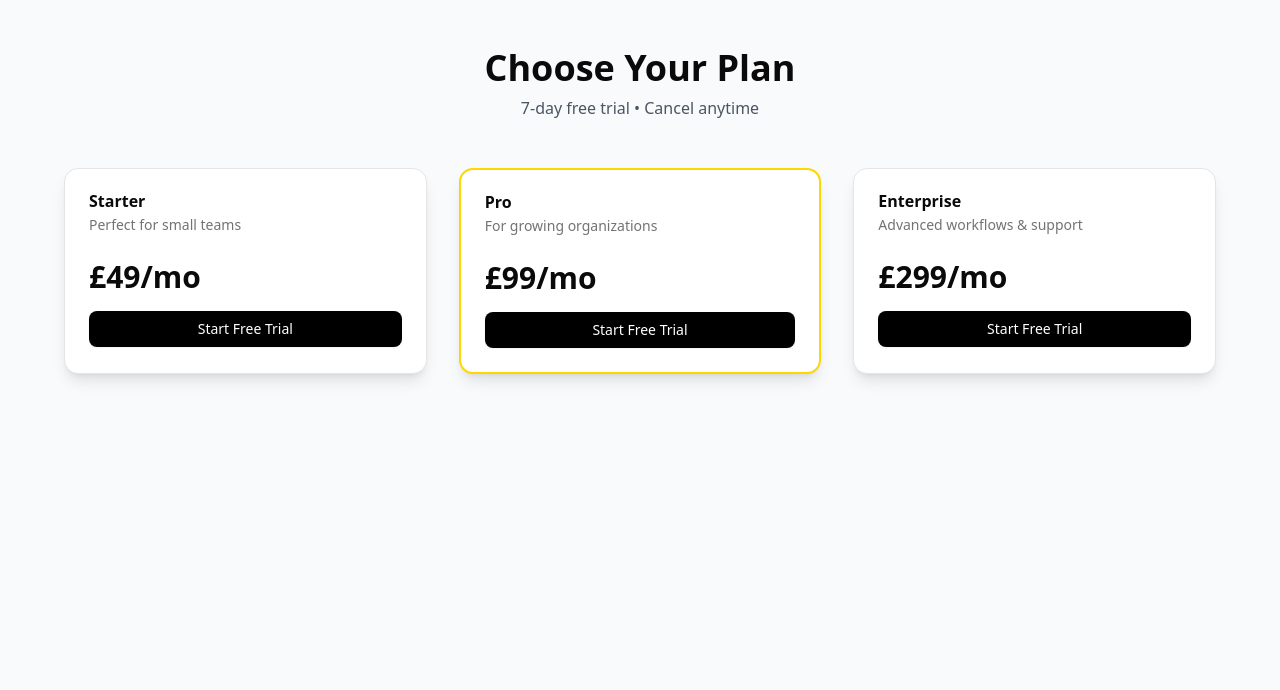
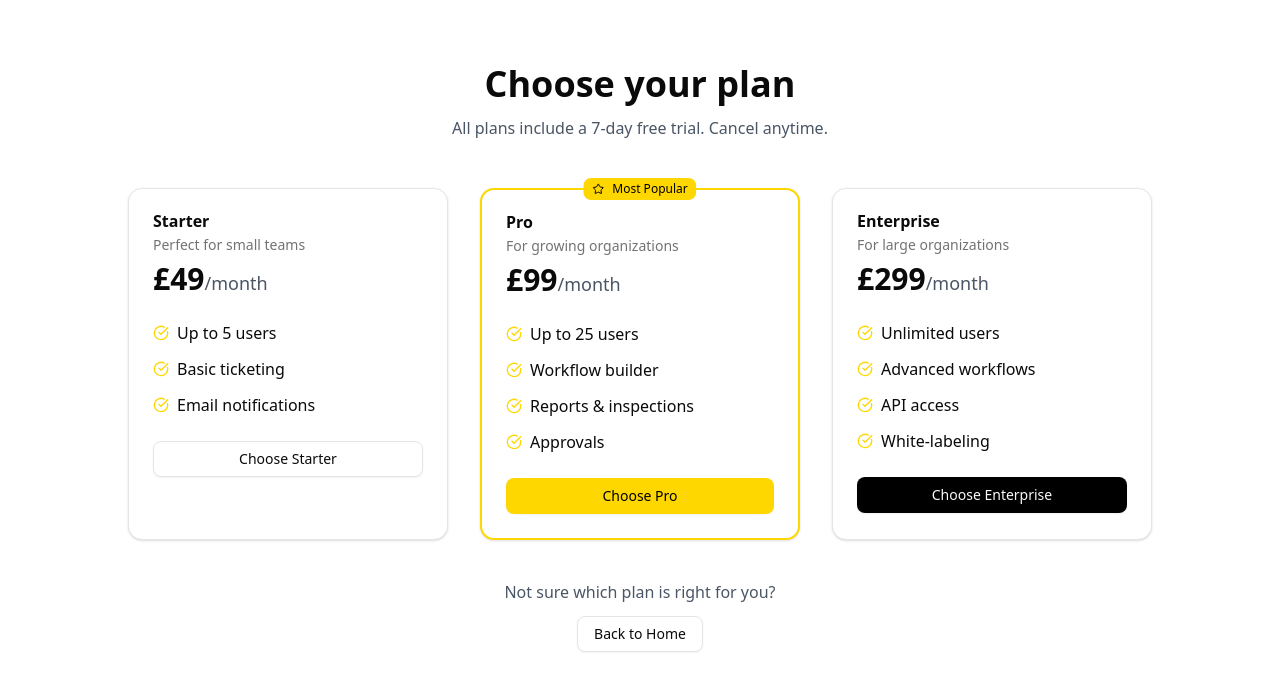
Before and after one commit to H6gvbhYujnhwP/worktrackr-app, a React (Vite) app in the folder web/client/: page /pricing in a window 1280 px wide. Shown: the top 690 px of the page. Built offline with nearby package versions, Linux system fonts and the light colour scheme.

Commit message:
Update Pricing.jsx

```diff
--- a/web/client/src/Pricing.jsx
+++ b/web/client/src/Pricing.jsx
@@ -1,89 +1,160 @@
 // web/client/src/Pricing.jsx
-import React from 'react';
-import { useNavigate } from 'react-router-dom';
-import { Card, CardHeader, CardTitle, CardDescription, CardContent } from '@/components/ui/card.jsx';
-import { Button } from '@/components/ui/button.jsx';
+import React from 'react'
+import { useNavigate } from 'react-router-dom'
+import { Button } from '@app/components/ui/button.jsx'
+import { Card, CardContent, CardDescription, CardHeader, CardTitle } from '@app/components/ui/card.jsx'
+import { Badge } from '@app/components/ui/badge.jsx'
+import { CheckCircle, Star } from 'lucide-react'
+
+// 1) Prefer environment variables (Vite exposes only VITE_* vars to the client)
+// 2) Fallback to hard-coded placeholders so you can paste real IDs if you want
+const PRICE_STARTER =
+  import.meta.env.VITE_PRICE_STARTER || 'price_xxx_STARTER' // ← replace with your real Stripe price id if not using env
+const PRICE_PRO =
+  import.meta.env.VITE_PRICE_PRO || 'price_xxx_PRO'         // ← replace with your real Stripe price id if not using env
+const PRICE_ENTERPRISE =
+  import.meta.env.VITE_PRICE_ENTERPRISE || 'price_xxx_ENTERPRISE' // ← replace if not using env
 
 export default function Pricing() {
-  const nav = useNavigate();
+  const nav = useNavigate()
 
-  // Configure these env vars in Render → Environment:
-  // VITE_STRIPE_PRICE_STARTER, VITE_STRIPE_PRICE_PRO, VITE_STRIPE_PRICE_ENTERPRISE
-  const PRICE_IDS = {
-    starter: import.meta.env.VITE_STRIPE_PRICE_STARTER || '',
-    pro: import.meta.env.VITE_STRIPE_PRICE_PRO || '',
-    enterprise: import.meta.env.VITE_STRIPE_PRICE_ENTERPRISE || '',
-  };
-
-  function choosePlan(planKey) {
-    const id = PRICE_IDS[planKey];
-    if (!id) {
-      alert('This plan is not configured yet. Please contact support.');
-      return;
-    }
-    localStorage.setItem('selectedPriceId', id);
-    nav('/signup');
+  const choosePlan = (priceId, planName) => {
+    // Persist selection so SignUp can read it and start checkout with the right price
+    localStorage.setItem('selectedPriceId', String(priceId))
+    localStorage.setItem('selectedPlanName', String(planName))
+    nav('/signup')
   }
 
   return (
-    <div className="min-h-screen bg-gray-50 py-12 px-4">
-      <div className="max-w-6xl mx-auto text-center mb-12">
-        <h1 className="text-4xl font-bold mb-2">Choose Your Plan</h1>
-        <p className="text-gray-600">7-day free trial • Cancel anytime</p>
+    <div className="min-h-screen bg-background">
+      <section className="py-16 px-4">
+        <div className="max-w-6xl mx-auto">
+          <div className="text-center mb-12">
+            <h1 className="text-4xl font-bold mb-3">Choose your plan</h1>
+            <p className="text-gray-600">All plans include a 7-day free trial. Cancel anytime.</p>
           </div>
 
-      <div className="grid grid-cols-1 md:grid-cols-3 gap-8 max-w-6xl mx-auto">
-        {/* Starter */}
-        <Card className="shadow-lg">
+          <div className="grid md:grid-cols-3 gap-8 max-w-5xl mx-auto">
+            {/* STARTER */}
+            <Card>
               <CardHeader>
                 <CardTitle>Starter</CardTitle>
                 <CardDescription>Perfect for small teams</CardDescription>
+                <div className="text-3xl font-bold">
+                  £49<span className="text-lg font-normal text-gray-600">/month</span>
+                </div>
               </CardHeader>
               <CardContent>
-            <p className="text-3xl font-bold mb-4">£49/mo</p>
+                <ul className="space-y-3 mb-6">
+                  <li className="flex items-center">
+                    <CheckCircle className="w-4 h-4 worktrackr-yellow mr-2" />
+                    Up to 5 users
+                  </li>
+                  <li className="flex items-center">
+                    <CheckCircle className="w-4 h-4 worktrackr-yellow mr-2" />
+                    Basic ticketing
+                  </li>
+                  <li className="flex items-center">
+                    <CheckCircle className="w-4 h-4 worktrackr-yellow mr-2" />
+                    Email notifications
+                  </li>
+                </ul>
                 <Button
-              className="w-full worktrackr-bg-black hover:bg-gray-800 text-white"
-              onClick={() => choosePlan('starter')}
+                  className="w-full"
+                  variant="outline"
+                  onClick={() => choosePlan(PRICE_STARTER, 'Starter')}
                 >
-              Start Free Trial
+                  Choose Starter
                 </Button>
               </CardContent>
             </Card>
 
-        {/* Pro */}
-        <Card className="shadow-lg border-2 worktrackr-border-yellow">
+            {/* PRO */}
+            <Card className="border-2 worktrackr-border-yellow relative">
+              <Badge className="absolute -top-3 left-1/2 transform -translate-x-1/2 worktrackr-bg-yellow text-black">
+                <Star className="w-3 h-3 mr-1" />
+                Most Popular
+              </Badge>
               <CardHeader>
                 <CardTitle>Pro</CardTitle>
                 <CardDescription>For growing organizations</CardDescription>
+                <div className="text-3xl font-bold">
+                  £99<span className="text-lg font-normal text-gray-600">/month</span>
+                </div>
               </CardHeader>
               <CardContent>
-            <p className="text-3xl font-bold mb-4">£99/mo</p>
+                <ul className="space-y-3 mb-6">
+                  <li className="flex items-center">
+                    <CheckCircle className="w-4 h-4 worktrackr-yellow mr-2" />
+                    Up to 25 users
+                  </li>
+                  <li className="flex items-center">
+                    <CheckCircle className="w-4 h-4 worktrackr-yellow mr-2" />
+                    Workflow builder
+                  </li>
+                  <li className="flex items-center">
+                    <CheckCircle className="w-4 h-4 worktrackr-yellow mr-2" />
+                    Reports & inspections
+                  </li>
+                  <li className="flex items-center">
+                    <CheckCircle className="w-4 h-4 worktrackr-yellow mr-2" />
+                    Approvals
+                  </li>
+                </ul>
                 <Button
-              className="w-full worktrackr-bg-black hover:bg-gray-800 text-white"
-              onClick={() => choosePlan('pro')}
+                  className="w-full worktrackr-bg-yellow text-black hover:bg-yellow-400"
+                  onClick={() => choosePlan(PRICE_PRO, 'Pro')}
                 >
-              Start Free Trial
+                  Choose Pro
                 </Button>
               </CardContent>
             </Card>
 
-        {/* Enterprise */}
-        <Card className="shadow-lg">
+            {/* ENTERPRISE */}
+            <Card>
               <CardHeader>
                 <CardTitle>Enterprise</CardTitle>
-            <CardDescription>Advanced workflows & support</CardDescription>
+                <CardDescription>For large organizations</CardDescription>
+                <div className="text-3xl font-bold">
+                  £299<span className="text-lg font-normal text-gray-600">/month</span>
+                </div>
               </CardHeader>
               <CardContent>
-            <p className="text-3xl font-bold mb-4">£299/mo</p>
+                <ul className="space-y-3 mb-6">
+                  <li className="flex items-center">
+                    <CheckCircle className="w-4 h-4 worktrackr-yellow mr-2" />
+                    Unlimited users
+                  </li>
+                  <li className="flex items-center">
+                    <CheckCircle className="w-4 h-4 worktrackr-yellow mr-2" />
+                    Advanced workflows
+                  </li>
+                  <li className="flex items-center">
+                    <CheckCircle className="w-4 h-4 worktrackr-yellow mr-2" />
+                    API access
+                  </li>
+                  <li className="flex items-center">
+                    <CheckCircle className="w-4 h-4 worktrackr-yellow mr-2" />
+                    White-labeling
+                  </li>
+                </ul>
                 <Button
-              className="w-full worktrackr-bg-black hover:bg-gray-800 text-white"
-              onClick={() => choosePlan('enterprise')}
+                  className="w-full worktrackr-bg-black hover:bg-gray-800"
+                  onClick={() => choosePlan(PRICE_ENTERPRISE, 'Enterprise')}
                 >
-              Start Free Trial
+                  Choose Enterprise
                 </Button>
               </CardContent>
             </Card>
           </div>
+
+          {/* Secondary CTA row */}
+          <div className="text-center mt-10">
+            <p className="text-gray-600 mb-3">Not sure which plan is right for you?</p>
+            <Button variant="outline" onClick={() => nav('/')}>Back to Home</Button>
           </div>
-  );
+        </div>
+      </section>
+    </div>
+  )
 }
```
Lines whose indentation alone changed are shown as unchanged.
